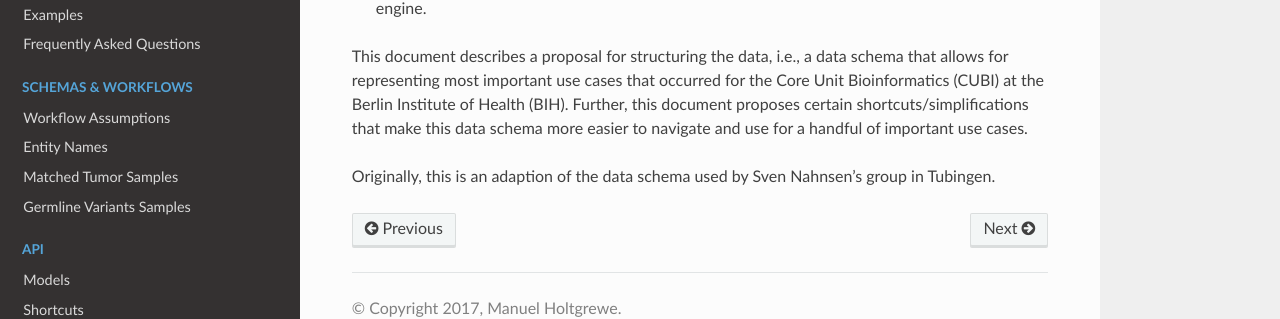
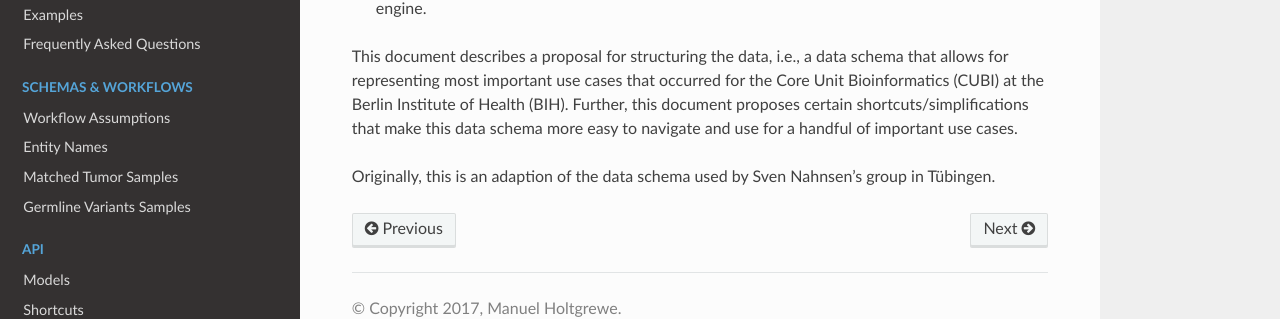
Before and after one commit to bihealth/biomedsheets, a Sphinx documentation site: the page built from docs/source/introduction.rst, in a window 1280 px wide. Shown: the part 283-602 px from the top of the page. Built offline with Sphinx 7.4.7 and the Read the Docs theme 2.0.0, drawn with Linux system fonts in a browser that asks for light colours.

Commit message:
a few typos

```diff
--- a/docs/source/introduction.rst
+++ b/docs/source/introduction.rst
@@ -11,6 +11,6 @@ Two important areas where such a requirement arises are:
 2. processing biomedical data sets in an automated and reproducible ways using some workflow engine.
 
 This document describes a proposal for structuring the data, i.e., a data schema that allows for representing most important use cases that occurred for the Core Unit Bioinformatics (CUBI) at the Berlin Institute of Health (BIH).
-Further, this document proposes certain shortcuts/simplifications that make this data schema more easier to navigate and use for a handful of important use cases.
+Further, this document proposes certain shortcuts/simplifications that make this data schema more easy to navigate and use for a handful of important use cases.
 
-Originally, this is an adaption of the data schema used by Sven Nahnsen’s group in Tubingen.
+Originally, this is an adaption of the data schema used by Sven Nahnsen’s group in Tübingen.
```
